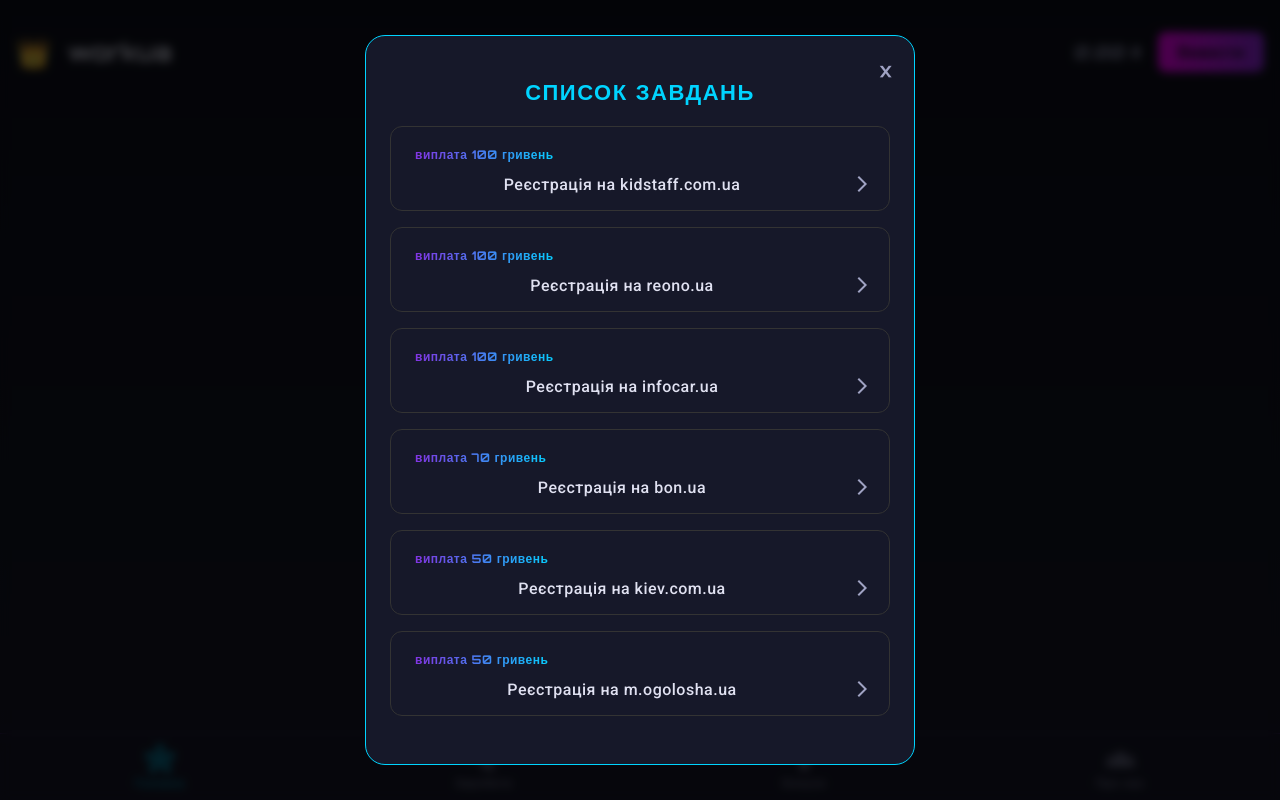
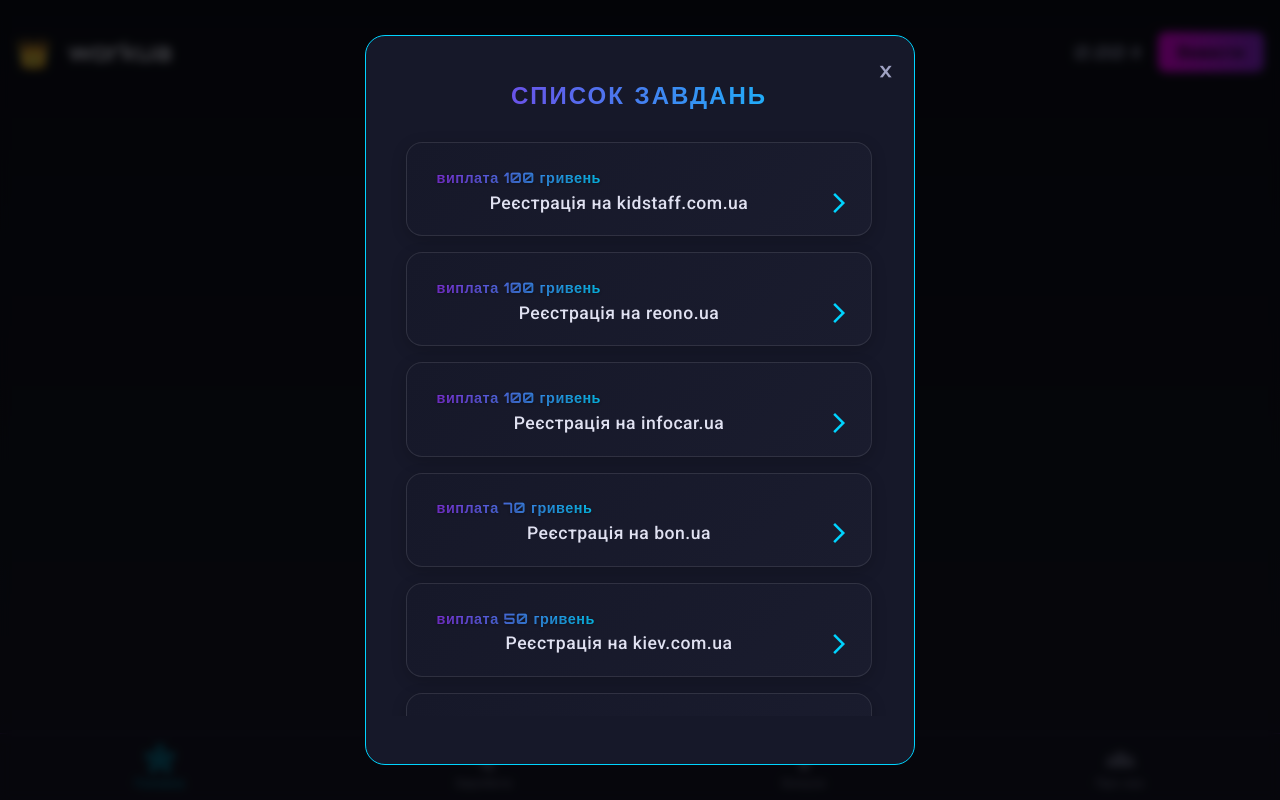
Before and after one commit to workya/One, a plain HTML site: page index.html in a window 1280 px wide. Both pictures are taken after a click on the button "Почати заробляти". Drawn offline with nearby package versions, Linux system fonts and the light colour scheme.

Commit message:
Update index.html

```diff
--- a/index.html
+++ b/index.html
@@ -29,6 +29,7 @@
         @keyframes text-gradient-pulse { 0%, 100% { background-position: 0% 50%; } 50% { background-position: 100% 50%; } }
         @keyframes crown-animation { 0%, 100% { transform: rotate(0deg) scale(1); } 50% { transform: rotate(5deg) scale(1.1); } }
         @keyframes fly-out { 0% { transform: translateY(0) rotate(0deg) scale(1); opacity: 1; } 100% { transform: translateY(-150px) rotate(var(--rotation)) scale(1.2); opacity: 0; } }
+        @keyframes slideIn { to { opacity: 1; transform: translateY(0); } }
         html { height: 100%; font-size: 16px; }
         body {
             background-color: var(--bg-dark-1);
@@ -151,55 +152,115 @@
             box-sizing: border-box;
         }
         .start-earning-btn:hover { transform: scale(1.05); }
-        .tasks-section { width: 100%; max-width: 500px; margin-top: 1.25rem; margin-bottom: 1.25rem; }
-        .tasks-title { text-align: center; font-size: 1.375rem; font-weight: 700; color: var(--accent-cyan); text-transform: uppercase; letter-spacing: 1.5px; margin-bottom: 1.25rem; }
-        .tasks-container { display: flex; flex-direction: column; gap: 1rem; }
+        .tasks-section {
+            width: 100%;
+            max-width: 600px;
+            margin-top: 1.5rem;
+            margin-bottom: 1.5rem;
+            padding: 0 0.5rem;
+            box-sizing: border-box;
+        }
+        .tasks-title {
+            text-align: center;
+            font-size: 1.5rem;
+            font-weight: 900;
+            color: var(--accent-cyan);
+            text-transform: uppercase;
+            letter-spacing: 2px;
+            margin-bottom: 1.5rem;
+            background: linear-gradient(90deg, var(--accent-purple), var(--accent-cyan));
+            -webkit-background-clip: text;
+            -webkit-text-fill-color: transparent;
+            animation: text-gradient-pulse 4s ease infinite;
+        }
+        .tasks-container {
+            display: flex;
+            flex-direction: column;
+            gap: 1rem;
+            padding: 0.5rem;
+        }
         .task-item {
-            background-color: var(--bg-dark-2);
-            border: 1px solid #333;
-            border-radius: 12px;
-            padding: 1rem;
+            background: linear-gradient(135deg, var(--bg-dark-2), #1a1c2e);
+            border: 1px solid rgba(255, 255, 255, 0.1);
+            border-radius: 16px;
+            padding: 1.25rem;
             display: flex;
             flex-direction: column;
             align-items: flex-start;
             cursor: pointer;
             transition: all 0.3s ease;
-            gap: 0.5rem;
+            box-shadow: 0 4px 15px rgba(0, 0, 0, 0.2);
+            position: relative;
+            overflow: hidden;
+            opacity: 0;
+            transform: translateY(20px);
+            animation: slideIn 0.5s ease forwards;
+            animation-delay: calc(var(--task-index) * 0.1s);
         }
-        .task-item:hover:not(.completed) { border-color: var(--accent-cyan); transform: translateX(5px); }
+        .task-item:hover:not(.completed) {
+            border: 1px solid transparent;
+            background: linear-gradient(var(--bg-dark-2), var(--bg-dark-2)) padding-box,
+                        linear-gradient(90deg, var(--accent-purple), var(--accent-cyan)) border-box;
+            transform: translateY(-3px);
+            box-shadow: 0 6px 20px rgba(0, 212, 255, 0.3);
+        }
         .task-item.completed {
             filter: grayscale(80%) brightness(0.7);
             cursor: not-allowed;
             position: relative;
             overflow: hidden;
+            opacity: 0.8;
         }
         .task-item.completed::after {
             content: 'ВИКОНАНО';
             position: absolute;
-            right: -35px;
-            top: 12px;
+            right: -40px;
+            top: 15px;
             transform: rotate(45deg);
             background: var(--accent-purple);
             color: var(--text-light);
-            padding: 2px 30px;
-            font-size: 0.6rem;
+            padding: 4px 40px;
+            font-size: 0.7rem;
             font-weight: 700;
-            letter-spacing: 1px;
+            letter-spacing: 1.2px;
+            box-shadow: 0 2px 5px rgba(0, 0, 0, 0.3);
         }
         .task-reward {
-            font-size: 0.75rem;
-            font-weight: 600;
+            font-family: var(--font-primary);
+            font-size: 0.9rem;
+            font-weight: 700;
             color: var(--accent-cyan);
             background: linear-gradient(90deg, var(--accent-purple), var(--accent-cyan));
             -webkit-background-clip: text;
             -webkit-text-fill-color: transparent;
-            padding: 0.25rem 0.5rem;
-            border-radius: 5px;
+            padding: 0.3rem 0.6rem;
+            border-radius: 6px;
             align-self: flex-start;
+            text-shadow: 0 1px 3px rgba(0, 0, 0, 0.3);
+            letter-spacing: 0.5px;
         }
-        .task-info { display: flex; align-items: center; gap: 1rem; width: 100%; }
-        .task-title { font-family: var(--font-secondary); font-size: 1rem; font-weight: 500; color: var(--text-light); flex: 1; }
-        .task-arrow { color: var(--text-secondary); font-size: 1.25rem; }
+        .task-info {
+            display: flex;
+            align-items: center;
+            gap: 1rem;
+            width: 100%;
+        }
+        .task-title {
+            font-family: var(--font-secondary);
+            font-size: 1.1rem;
+            font-weight: 500;
+            color: var(--text-light);
+            flex: 1;
+            line-height: 1.4;
+        }
+        .task-arrow {
+            color: var(--accent-cyan);
+            font-size: 1.5rem;
+            transition: transform 0.3s ease;
+        }
+        .task-item:hover:not(.completed) .task-arrow {
+            transform: translateX(5px);
+        }
         .bottom-nav {
             position: fixed;
             bottom: 0;
@@ -382,8 +443,12 @@
             .balance-info { gap: 0.75rem; }
             .withdraw-button { padding: 0.5rem 1rem; font-size: 0.875rem; }
             .balance { font-size: 1rem; }
-            .task-reward { font-size: 0.7rem; padding: 0.2rem 0.4rem; }
             .stat-value { font-size: 1.25rem; }
+            .tasks-title { font-size: 1.3rem; }
+            .task-item { padding: 1rem; border-radius: 12px; }
+            .task-reward { font-size: 0.8rem; padding: 0.25rem 0.5rem; }
+            .task-title { font-size: 1rem; }
+            .task-arrow { font-size: 1.25rem; }
             #task-modal-content h3 { font-size: 1.1rem; }
             #task-modal-content p { font-size: 0.85rem; }
         }
@@ -394,7 +459,11 @@
             .app-name { font-size: 1.25rem; }
             .withdraw-button { padding: 0.4rem 0.8rem; font-size: 0.75rem; }
             .balance { font-size: 0.9rem; }
-            .task-reward { font-size: 0.65rem; padding: 0.15rem 0.3rem; }
+            .tasks-title { font-size: 1.1rem; }
+            .task-item { padding: 0.8rem; border-radius: 10px; }
+            .task-reward { font-size: 0.7rem; padding: 0.2rem 0.4rem; }
+            .task-title { font-size: 0.9rem; }
+            .task-arrow { font-size: 1.1rem; }
         }
     </style>
 </head>
@@ -628,11 +697,12 @@
                     return;
                 }
 
-                allTasks.forEach(task => {
+                allTasks.forEach((task, index) => {
                     const isCompleted = completedTasks.includes(task.id);
                     const taskItem = document.createElement('div');
                     taskItem.className = 'task-item';
                     if (isCompleted) taskItem.classList.add('completed');
+                    taskItem.style.setProperty('--task-index', index);
 
                     taskItem.innerHTML = `
                         <span class="task-reward">виплата ${task.reward} гривень</span>
@@ -676,7 +746,6 @@
                 if (timerArea) timerArea.style.display = 'none';
                 if (modal) modal.style.display = 'flex';
 
-                // Убедимся, что кнопка закрытия работает
                 if (closeBtn) {
                     closeBtn.onclick = () => {
                         modal.style.display = 'none';
@@ -689,10 +758,9 @@
                     submitBtn.dataset.taskReward = task.reward;
                 }
 
-                // Сохраняем состояние модального окна при возвращении
                 window.addEventListener('popstate', function() {
                     if (modal.style.display === 'flex') {
-                        modal.style.display = 'flex'; // Поддерживаем открытым
+                        modal.style.display = 'flex';
                     }
                 });
             }
```
